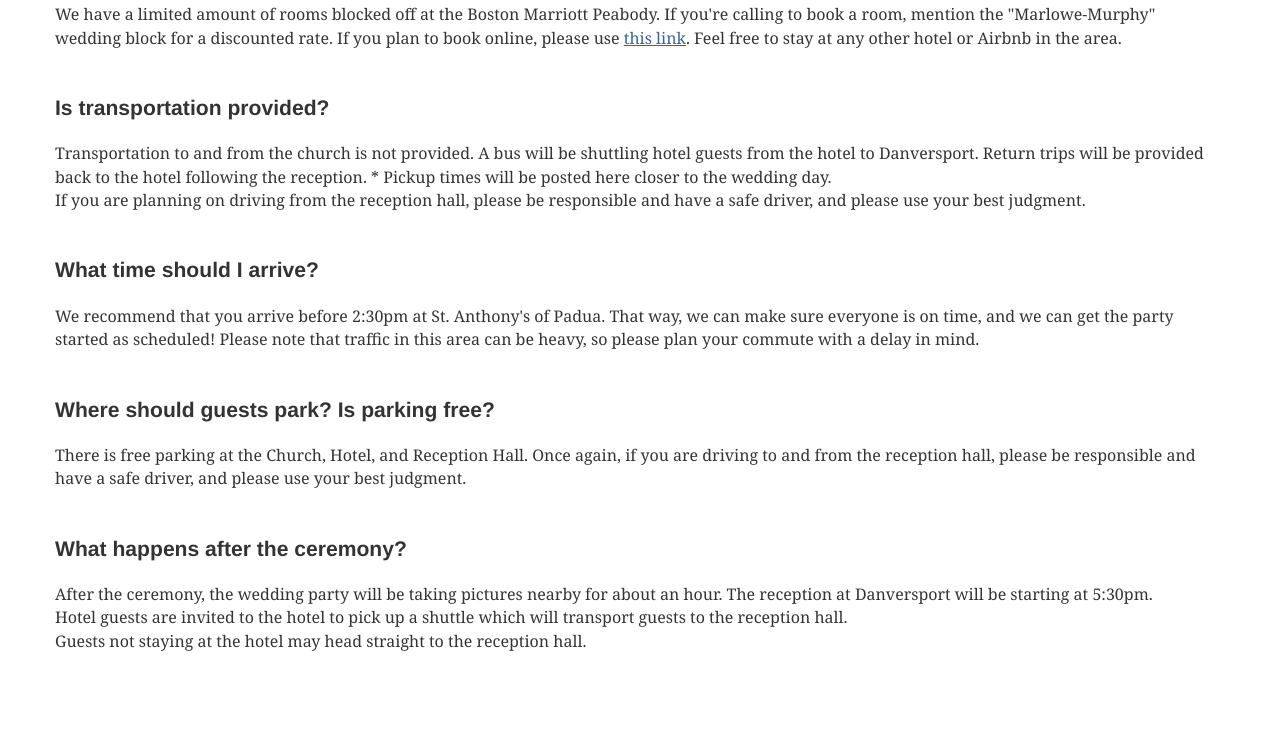
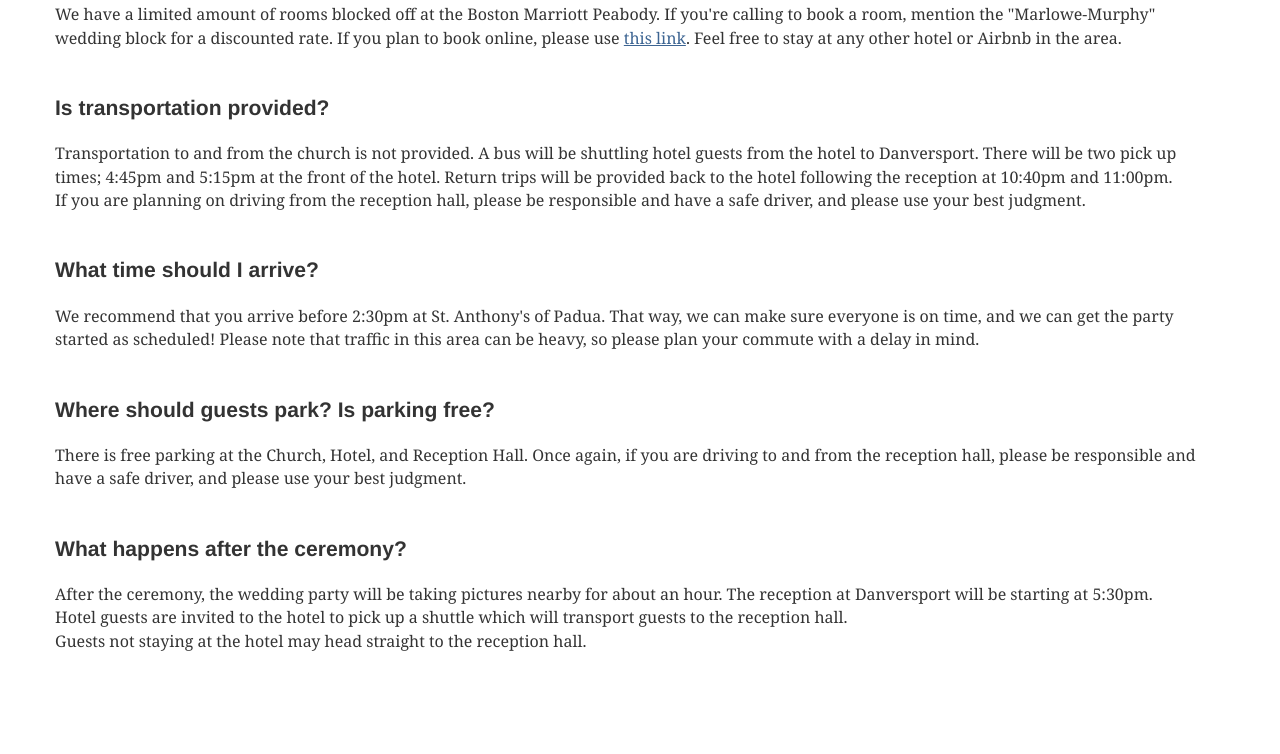
Before and after one commit to mikeymurph77/mandj-gatsby, a Gatsby site: page / in a window 1280 px wide. Shown: the part 2680-3434 px from the top of the page. Built offline with nearby package versions, Linux system fonts and the light colour scheme; Gatsby itself is replaced by a stand-in of ours; a web font is replaced by a local one.

Commit message:
add bus info

```diff
--- a/src/components/Details/Details.js
+++ b/src/components/Details/Details.js
@@ -124,7 +124,7 @@ export default function Details({ showDirectionsLink }) {
           <br></br>
 
           <h3>Is transportation provided?</h3>
-          <p>Transportation to and from the church is not provided. A bus will be shuttling hotel guests from the hotel to Danversport. Return trips will be provided back to the hotel following the reception. * Pickup times will be posted here closer to the wedding day.
+          <p>Transportation to and from the church is not provided. A bus will be shuttling hotel guests from the hotel to Danversport. There will be two pick up times; 4:45pm and 5:15pm at the front of the hotel. Return trips will be provided back to the hotel following the reception at 10:40pm and 11:00pm.
           <br></br>
           If you are planning on driving from the reception hall, please be responsible and have a safe driver, and please use your best judgment.</p>
 
```
